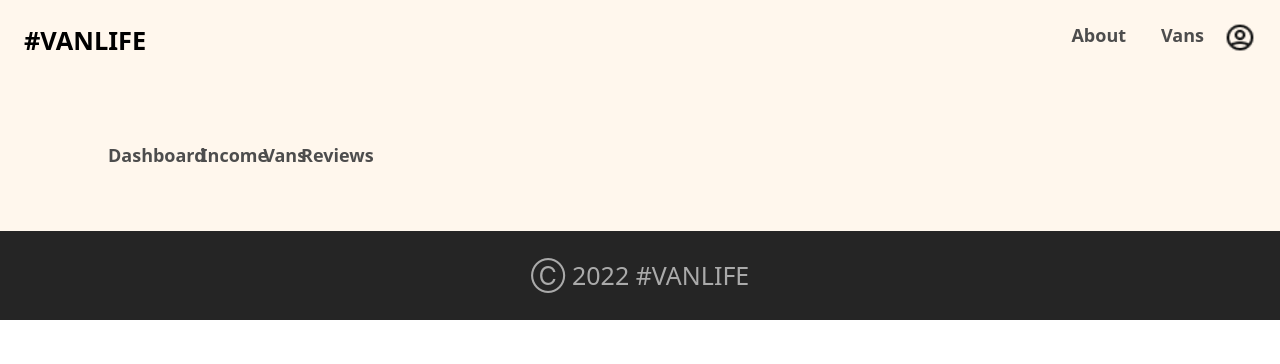
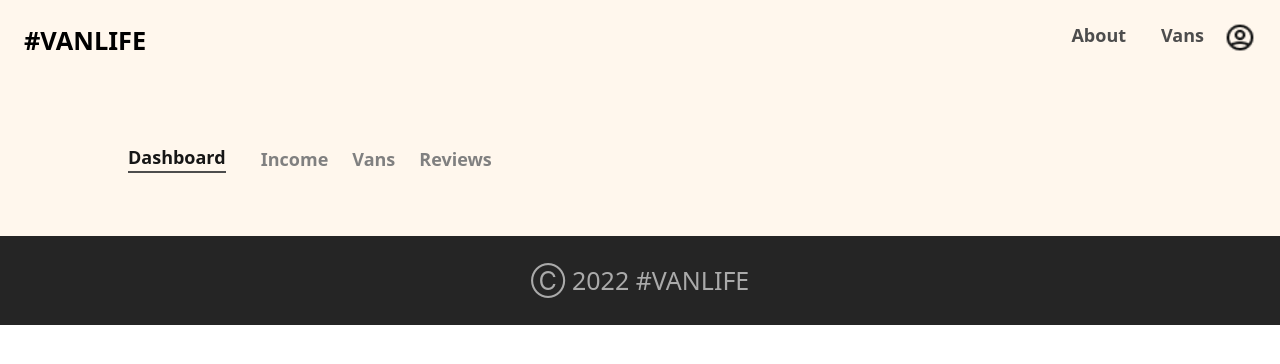
Before and after one commit to Prom-ise/vanlife-rct, a React (Vite) app: page /Host in a window 1280 px wide. Shown: the top 364 px of the page. Built offline with nearby package versions, Linux system fonts and the light colour scheme.

Commit message:
update Navbar.jsx, src/index.css and Host.jsx

```diff
--- a/src/component/Navbar.jsx
+++ b/src/component/Navbar.jsx
@@ -33,7 +33,7 @@ const Navbar = () => {
             </NavLink>
           </div>
           <div className="flex">
-            <div className="ml-6 flex items-baseline lg:space-x-5 space-x-1 text-xs md:text-sm">
+            <div className="ml-6 items-baseline lg:space-x-5 space-x-1 text-xs md:text-sm">
             {showAdditionalLink && (
                 <NavLink
                   to="/host"
@@ -58,8 +58,6 @@ const Navbar = () => {
 
                 </NavLink>
               ))}
-
-
             </div>
             <NavLink to="/register">
             <img
--- a/src/index.css
+++ b/src/index.css
@@ -26,6 +26,15 @@
   font-size: 18px;
   font-weight: 600;
   line-height: 22.92px;
+}
+.underlines{
+  text-decoration: dotted;
+  border-bottom: 2px solid #4d4d4d;
+  color: black;
+  font-size: 18px;
+  font-weight: 600;
+  line-height: 22.92px;
+  margin: 0 15rem 0 0;
 }
 .no-underline:hover{
   border-bottom: 2px solid #4d4d4d;
@@ -244,6 +253,36 @@
   font-weight: 600;
 }
 
+/* HOST PAGE */
+/* DASHBOARD PAGE */
+.underlining{
+  font-size: 18px;
+  font-weight: 700;
+  color: #161616;
+  text-decoration: none;
+  border-bottom: 2px solid #4d4d4d;
+  margin-right: 0.7rem;
+}
+.underlines{
+  font-size: 18px;
+  font-weight: 700;
+  color: grey;
+  text-decoration: none;
+  border-bottom: 2px solid #4d4d4d;
+}
+.no-underlines{
+  font-size: 18px;
+  font-weight: 800;
+  color: grey;
+  text-decoration: none;
+}
+.no-underlining{
+  font-size: 18px;
+  font-weight: 800;
+  color: grey;
+  border-bottom: 2px solid #4d4d4d;
+  text-decoration: none;
+}
 
 /* RESPONSIVENESS */
 @media only screen and (min-width: 700px) {
--- a/src/pages/Host.jsx
+++ b/src/pages/Host.jsx
@@ -1,33 +1,37 @@
-import React from 'react'
+import React from "react";
 import { NavLink } from "react-router-dom";
 
 const Host = () => {
   const NavLinking = [
     {
-        name: "Dashboard",
-        path: "/About"
-        },
-
-        {
       name: "Income",
-        path: "/Van"
+      path: "/Van",
     },
     {
       name: "Vans",
-            path: "/Van"
+      path: "/Van",
     },
     {
       name: "Reviews",
-                path: "/Van"
+      path: "/Van",
     },
     // { name: "Service", path: "/About/Service" }
-    ]
+  ];
   return (
-    <div style={{padding: '5% 10%', backgroundColor: '#fff7ed'}}>
+    <div style={{ padding: "5% 10%", backgroundColor: "#fff7ed" }}>
+        <div className="flex items-center">
+        <div className="flex items-center">
+            <NavLink to="/host" className={({ isActive }) =>
+            isActive ? "underlining" : "no-underlining"
+          }>
+            Dashboard
+            </NavLink>
+          </div>
+        <div className="ml-6 flex items-baseline lg:space-x-6 space-x-1 text-xs md:text-sm">
       {NavLinking.map((link) => (
         <NavLink
           className={({ isActive }) =>
-        isActive ? "underline" : "no-underline"
+            isActive ? "underlines" : "no-underlines"
           }
           key={link.name}
           to={link.path}
@@ -35,12 +39,12 @@ const Host = () => {
           //   className="text-white hover:text-gray-300 px-3 py-2 rounded-md font-medium"
         >
           {link.name}
-
-
         </NavLink>
       ))}
       </div>
-  )
-}
+      </div>
+    </div>
+  );
+};
 
-export default Host
+export default Host;
```
Lines whose indentation alone changed are shown as unchanged.
